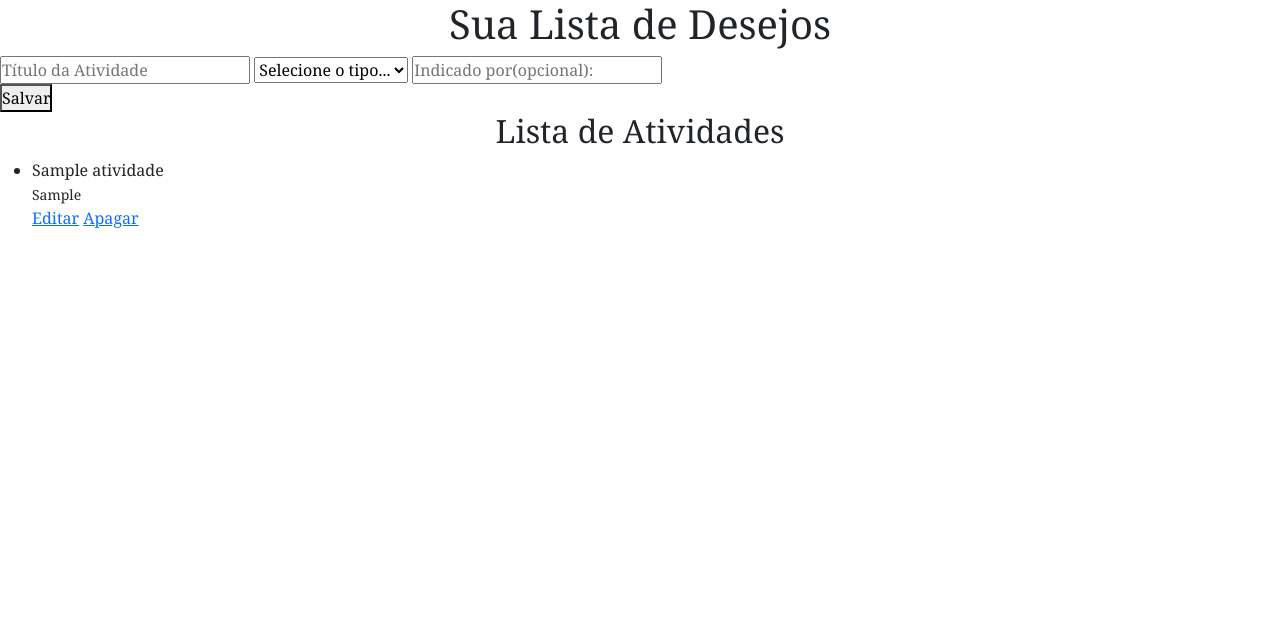
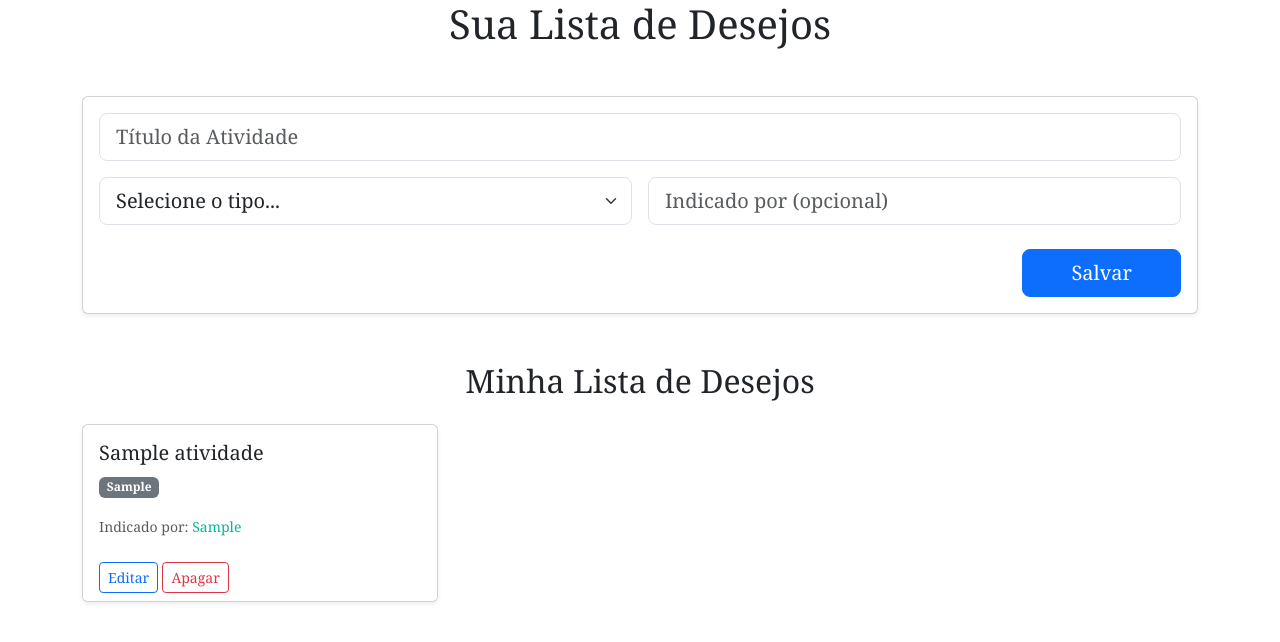
Before and after one commit to JoaoVPalandi/Must-Watch, a Flask app: page /lista in a window 1280 px wide. Shown: the top 642 px of the page. Run offline with Flask 3, Linux system fonts and the light colour scheme; tables that the repository leaves empty hold one stand-in row (values such as "Sample post").

Commit message:
feat: melhorar a estrutura e o estilo do formulário e da lista de desejos

```diff
--- a/templates/lista.html
+++ b/templates/lista.html
@@ -1,76 +1,85 @@
 {% extends "base.html" %}
 {% block content %}
 
-<div class="container-principal">
+<div class="container mt-5">
 
-    <div class="form-card">
+    <!-- Formulário -->
+    <div class="card shadow-sm mb-5">
+        <div class="card-body">
             <form method="POST">
-            <input type="text" name="titulo-atividade"
-                id="titulo-atividade" placeholder="Título da Atividade"
-                required value="{{ atividade_selecionada.titulo_atividade if atividade_selecionada else '' }}">
+                <div class="mb-3">
+                    <input type="text" name="titulo-atividade" class="form-control form-control-lg"
+                           placeholder="Título da Atividade" required
+                           value="{{ atividade_selecionada.titulo_atividade if atividade_selecionada else '' }}">
+                </div>
 
-           <select name="tipo_de_atividade" id="tipo_de_atividade" required>
-
+                <div class="row g-3">
+                    <div class="col-md-6">
+                        <select name="tipo_de_atividade" class="form-select form-select-lg" required>
                             <option value="" disabled {% if not atividade_selecionada %}selected{% endif %}>
                                 Selecione o tipo...
                             </option>
+                            <option value="Jogo">Jogo</option>
+                            <option value="Filme">Filme</option>
+                            <option value="Série">Série</option>
+                            <option value="Livro">Livro</option>
+                        </select>
+                    </div>
 
-                {% set opcoes_padrao = ['Jogo', 'Filme', 'Série', 'Livro'] %}
+                    <div class="col-md-6">
+                        <input type="text" name="indicado_por" class="form-control form-control-lg"
+                               placeholder="Indicado por (opcional)"
+                               value="{{ atividade_selecionada.indicado_por if atividade_selecionada else '' }}">
+                    </div>
+                </div>
 
-                {% for opcao in opcoes_padrao %}
-                    <option value="{{ opcao }}"
-                        {% if atividade_selecionada and atividade_selecionada.tipo_de_atividade == opcao %}selected{% endif %}>
-                        {{ opcao }}
-                    </option>
-                {% endfor %}
-
-                {% for tipo in lista_de_tipos %}
-                    <option value="{{ tipo }}"
-                        {% if atividade_selecionada and atividade_selecionada.tipo_de_atividade == tipo %}selected{% endif %}>
-                        {{ tipo }}
-                    </option>
-                {% endfor %}
-
-            </select>
-
-            <input type="search" name="indicado_por" placeholder="Indicado por(opcional):"
-                id="tipo" value="{{ atividade_selecionada.indicado_por if atividade_selecionada else '' }}">
-
-            <div class="form-buttons">
-                <button type="submit" class="btn-save">Salvar</button>
+                <div class="d-grid gap-2 d-md-flex justify-content-md-end mt-4">
+                    <button type="submit" class="btn btn-primary btn-lg px-5">Salvar</button>
 
                     {% if atividade_selecionada %}
-                    <a href="{{ url_for('atividade') }}" class="btn-cancel">Cancelar</a>
+                        <a href="{{ url_for('atividade') }}" class="btn btn-outline-secondary btn-lg px-5">Cancelar</a>
                     {% endif %}
                 </div>
             </form>
         </div>
+    </div>
 
-    <h2>Lista de Atividades</h2>
+    <!-- Lista de atividades -->
+    <h2 class="mb-4">Minha Lista de Desejos</h2>
 
-    <div class="atividade-card">
-        {% if atividades %}
-            <ul>
+    <div class="row row-cols-1 row-cols-md-2 row-cols-lg-3 g-4">
         {% for atividade in atividades %}
-                    <li>
-                        <span class="atividade-texto">
-                            {{ atividade.titulo_atividade }} <br>
-                            <small>{{ atividade.tipo_de_atividade }}</small>
-                        </span>
+        <div class="col">
+            <div class="card h-100 shadow-sm">
+                <div class="card-body">
+                    <h5 class="card-title">{{ atividade.titulo_atividade }}</h5>
+                    <p class="card-text">
+                        <span class="badge bg-secondary">{{ atividade.tipo_de_atividade }}</span>
+                    </p>
 
-                        <div class="atividade-actions">
-                            <a href="{{ url_for('update', idAtividade=atividade.id_atividade) }}" class="btn-update">Editar</a>
-                            <a href="{{ url_for('delete', idAtividade=atividade.id_atividade) }}" class="btn-delete">Apagar</a>
+                    {% if atividade.indicado_por %}
+                        <small class="text-muted">
+                            Indicado por: <strong>{{ atividade.indicado_por }}</strong>
+                        </small>
+                    {% endif %}
                 </div>
-                    </li>
+                <div class="card-footer bg-white border-0">
+                    <a href="{{ url_for('update', idAtividade=atividade.id_atividade) }}"
+                       class="btn btn-outline-primary btn-sm">Editar</a>
+                    <a href="{{ url_for('delete', idAtividade=atividade.id_atividade) }}"
+                       class="btn btn-outline-danger btn-sm">Apagar</a>
+                </div>
+            </div>
+        </div>
+        {% else %}
+            <div class="col-12">
+                <div class="alert alert-info text-center py-5">
+                    Nenhuma atividade cadastrada ainda
+                </div>
+            </div>
         {% endfor %}
-            </ul>
-        {% else %}
-            <div class="espaco-de-atividades">
-                <p>Nenhuma atividade cadastrada</p>
-            </div>
-        {% endif %}
     </div>
 
 </div>
+
 {% endblock %}
```
Lines whose indentation alone changed are shown as unchanged.
